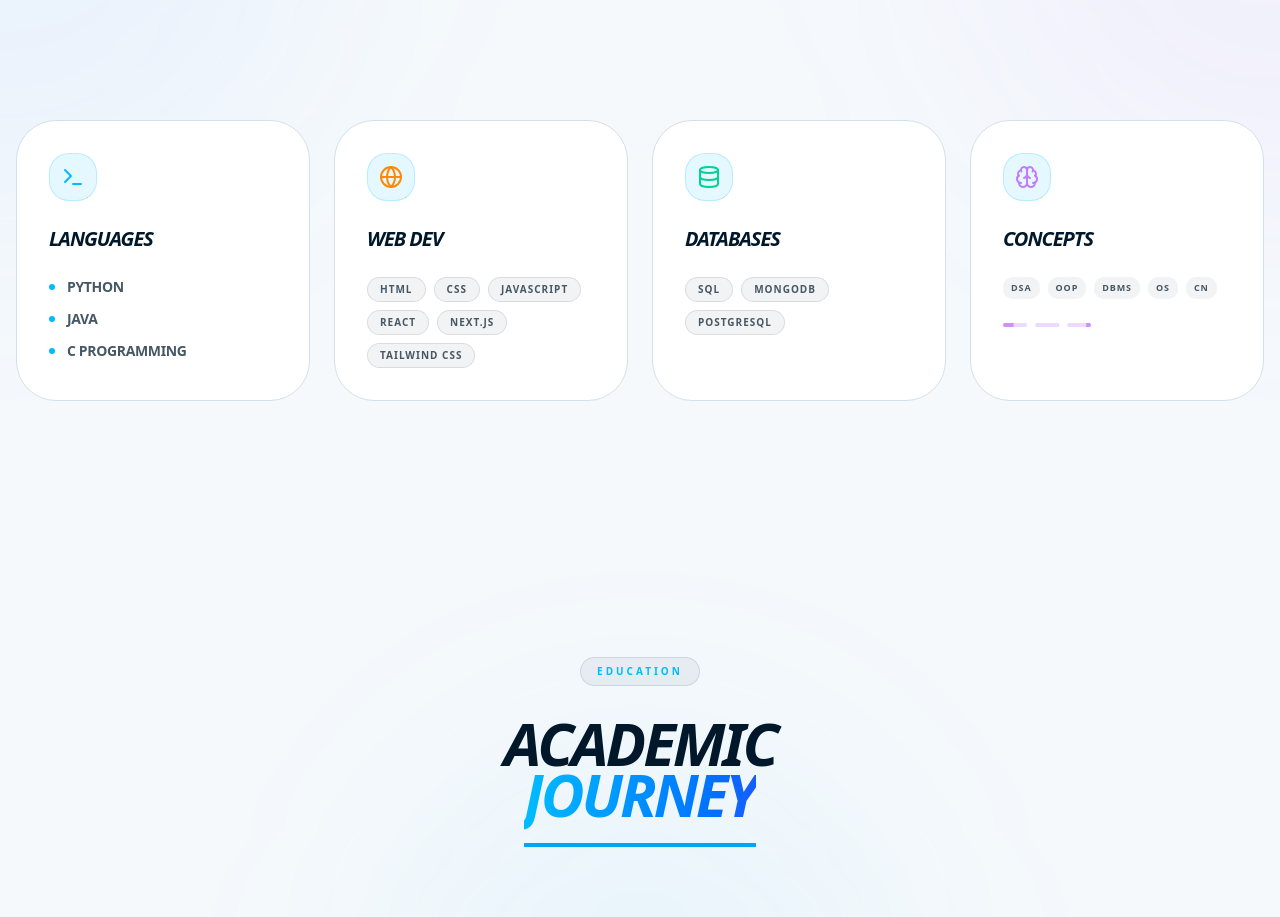
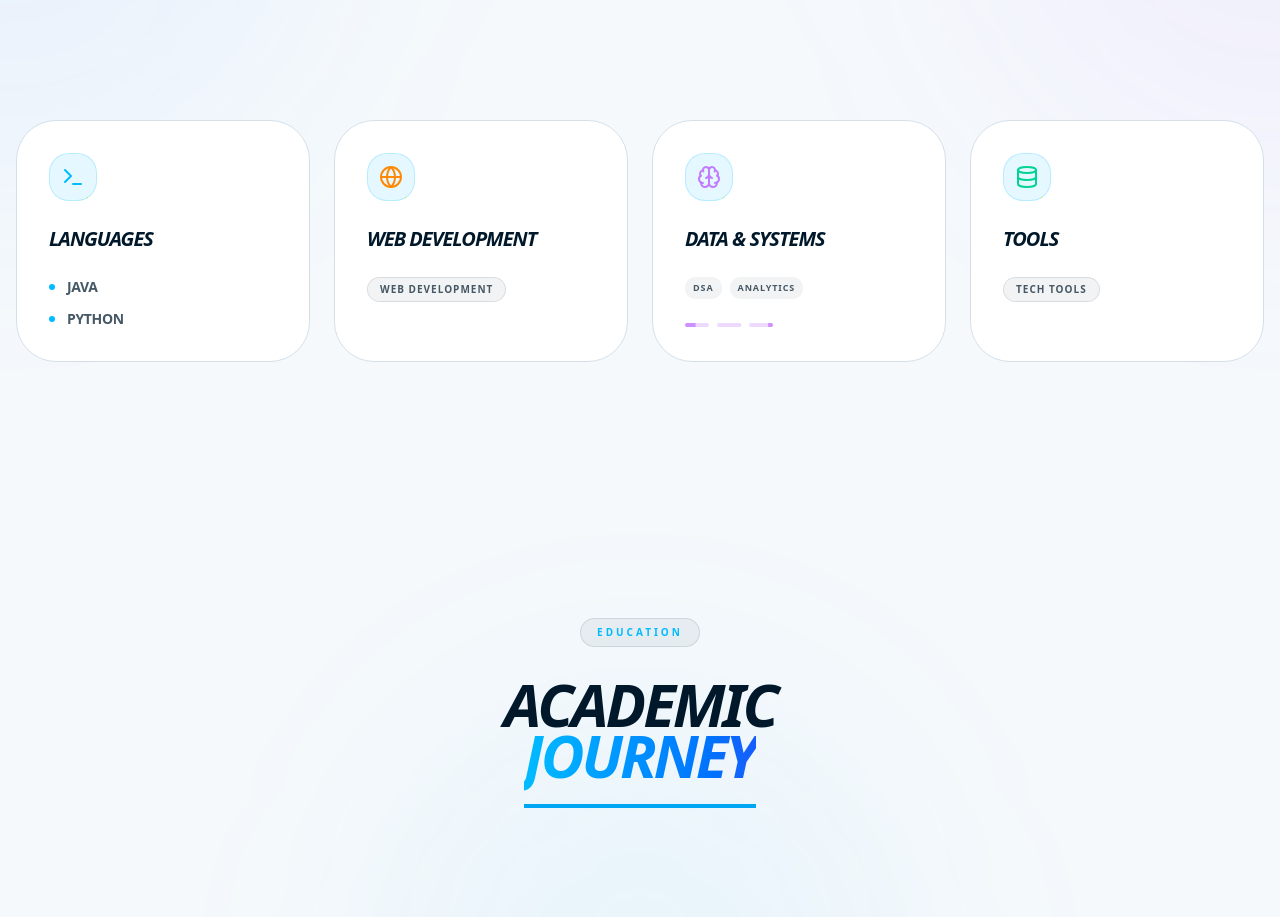
Before and after one commit to MakwBansari/Portfolio, a Next.js app: page / in a window 1280 px wide. Shown: the part 2820-3737 px from the top of the page. Built offline with nearby package versions, Linux system fonts and the light colour scheme.

Commit message:
fix: revert skills to official list and keep premium animations

```diff
--- a/src/components/skills.tsx
+++ b/src/components/skills.tsx
@@ -9,26 +9,26 @@ export function SkillsSection() {
         {
             title: "Languages",
             icon: <Terminal className="w-6 h-6 text-sky-400" />,
-            skills: ["Python", "Java", "C Programming"],
+            skills: ["Java", "Python"],
             variant: "list",
         },
         {
-            title: "Web Dev",
+            title: "Web Development",
             icon: <Globe className="w-6 h-6 text-orange-400" />,
-            skills: ["HTML", "CSS", "JavaScript", "React", "Next.js", "Tailwind CSS"],
+            skills: ["Web Development"],
             variant: "cloud",
         },
         {
-            title: "Databases",
-            icon: <Database className="w-6 h-6 text-emerald-400" />,
-            skills: ["SQL", "MongoDB", "PostgreSQL"],
-            variant: "cloud",
+            title: "Data & Systems",
+            icon: <Brain className="w-6 h-6 text-purple-400" />,
+            skills: ["DSA", "Analytics"],
+            variant: "concepts",
         },
         {
-            title: "Concepts",
-            icon: <Brain className="w-6 h-6 text-purple-400" />,
-            skills: ["DSA", "OOP", "DBMS", "OS", "CN"],
-            variant: "concepts",
+            title: "Tools",
+            icon: <Database className="w-6 h-6 text-emerald-400" />,
+            skills: ["Tech Tools"],
+            variant: "cloud",
         },
     ];
 
```
